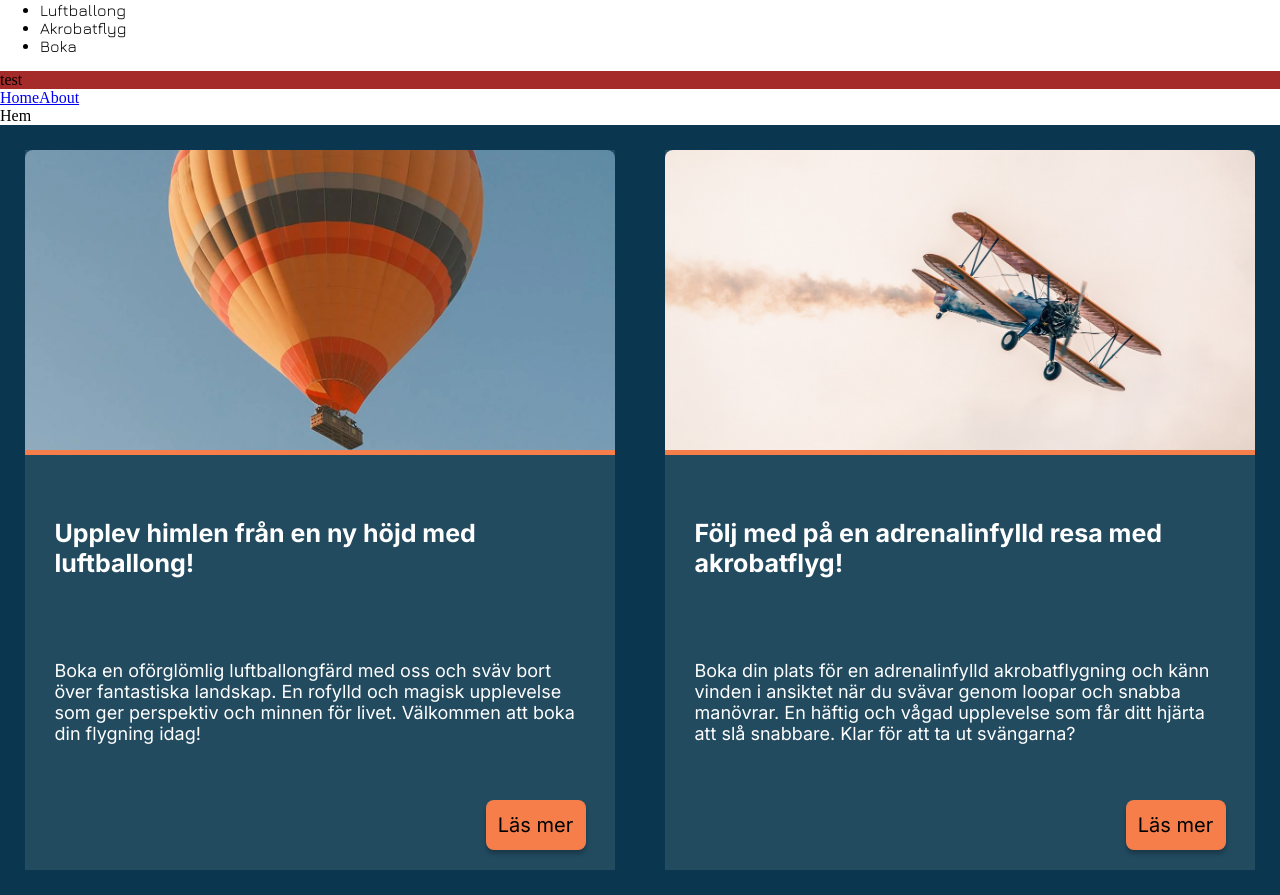
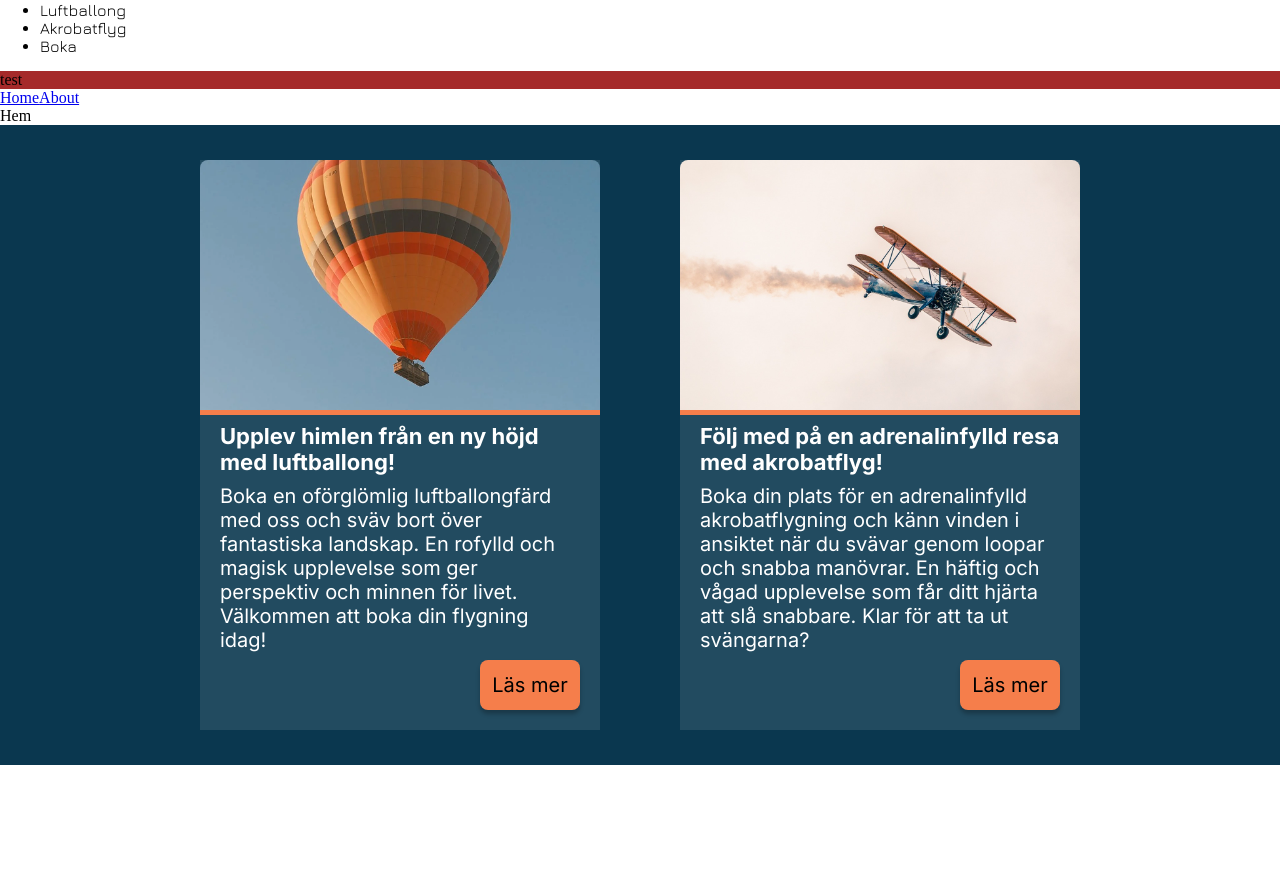
Before and after one commit to ellinorjohansson/SkyVoyage-Glantan, a Vue app: page / in a window 1280 px wide. Shown: the part 727-1622 px from the top of the page. After the commit the page ends 1492 px from the top, so only its background shows below. Built offline with nearby package versions, Linux system fonts and the light colour scheme; a web font is replaced by a local one.

Commit message:
✨ feature: ProductCard for desktop
-added styling for productCard in desktop
-added styling for card-container in HomeView
-also added minor changes in tablet
-cleanup in code, deleting comments etc

```diff
--- a/src/component/ProductCard.vue
+++ b/src/component/ProductCard.vue
@@ -18,7 +18,6 @@ defineProps({
 </template>
 
 <style lang="scss" scoped>
-//mobil
 .product-card {
   background-color: $charcoal;
   margin-top: 20px;
@@ -26,7 +25,7 @@ defineProps({
   flex-direction: column;
   justify-content: space-between;
   width: 95%;
-  min-height: 600px;
+  height: 600px;
   padding-bottom: 15px;
   flex-grow: 1;
 
@@ -42,6 +41,7 @@ defineProps({
   .product-title {
     font-family: $font-body;
     font-size: $mobile-font-size-heading3;
+    margin: 0;
     margin-left: 5%;
     margin-right: 5%;
   }
@@ -49,6 +49,7 @@ defineProps({
   .product-paragraph {
     font-family: $font-body;
     font-size: $mobile-font-size-paragraph;
+    margin: 0;
     margin-left: 5%;
     margin-right: 5%;
   }
@@ -58,16 +59,16 @@ defineProps({
     margin-right: 5%;
   }
 }
-//tablet
+
 @media screen and (min-width: 768px) {
   .product-card {
-    width: 45%;
-    height: 700px;
+    width: 40%;
+    height: 550px;
     margin: 25px;
     padding-bottom: 20px;
 
     .product-image {
-      height: 300px;
+      height: 250px;
       object-position: center;
       object-fit: cover;
     }
@@ -81,7 +82,28 @@ defineProps({
     }
   }
 }
-//desktop
+
 @media screen and (min-width: 1024px) {
+  .product-card {
+    width: 400px;
+    height: 550px;
+    margin: 40px;
+    flex-grow: 0;
+    padding-bottom: 20px;
+
+    .product-image {
+      height: 250px;
+      object-position: center;
+      object-fit: cover;
+    }
+
+    .product-title {
+      font-size: $desktop-font-size-heading3;
+    }
+
+    .product-paragraph {
+      font-size: $desktop-font-size-paragraph;
+    }
+  }
 }
 </style>
--- a/src/views/HomeView.vue
+++ b/src/views/HomeView.vue
@@ -33,10 +33,18 @@ import AerobaticPlane from "/assets/images/aerobatic_plane.jpg"
   color: white;
   background-color: $prussian-blue;
 }
+
 @media screen and (min-width: 768px) {
   .product-card-container {
     flex-direction: row;
     justify-content: center;
   }
 }
+
+@media screen and (min-width: 1024px) {
+  .product-card-container {
+    height: 550px;
+    padding: 45px;
+  }
+}
 </style>
```
